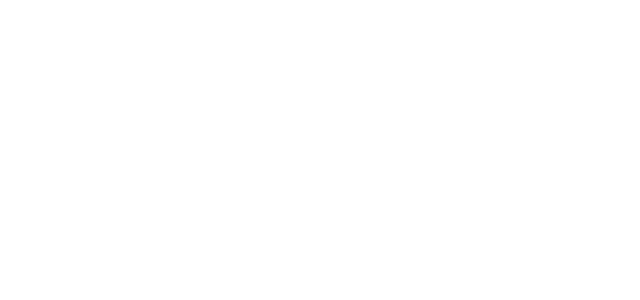
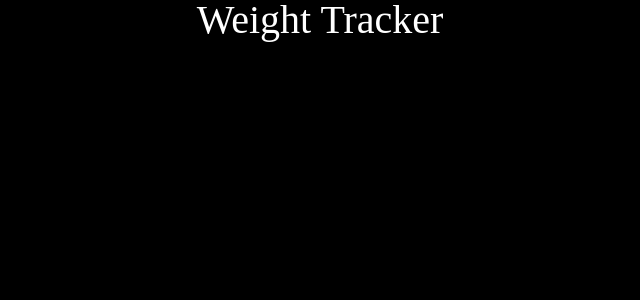
Before and after one commit to jduell12/Vue_Weight_Tracker, a Vue app in the folder weight-tracker/: page / in a window 1280 px wide. Shown: the top 300 px of the page, without its empty margins (320-960 px from the left). Built offline with nearby package versions, Linux system fonts and the light colour scheme.

Commit message:
added simple styling

```diff
--- a/weight-tracker/public/reset.css
+++ b/weight-tracker/public/reset.css
@@ -46,3 +46,32 @@
 	border-collapse: collapse;
 	border-spacing: 0;
 }
+
+/* End of reset */
+
+html,
+body {
+  box-sizing: border-box;
+  font-size: 62.5%;
+  text-align: center;
+  background: black;
+  color: white;
+}
+
+h1 {
+  font-size: 4rem;
+}
+
+h2 {
+  font-size: 3.2rem;
+  padding-bottom: 10px;
+}
+h4 {
+  font-size: 2.5rem;
+  padding-bottom: 10px;
+}
+p {
+  line-height: 1.5;
+  font-size: 1.6rem;
+  padding-bottom: 10px;
+}
--- a/weight-tracker/src/App.vue
+++ b/weight-tracker/src/App.vue
@@ -1,5 +1,7 @@
 <template>
-  <div id="app"></div>
+  <div id="app" class="dark-mode-on">
+    <h1>Weight Tracker</h1>
+  </div>
 </template>
 
 <script>
@@ -9,4 +11,7 @@
 };
 </script>
 
-<style></style>
+<style>
+#app {
+}
+</style>
```
Also changed, not shown: weight-tracker/store/index.js (added).
